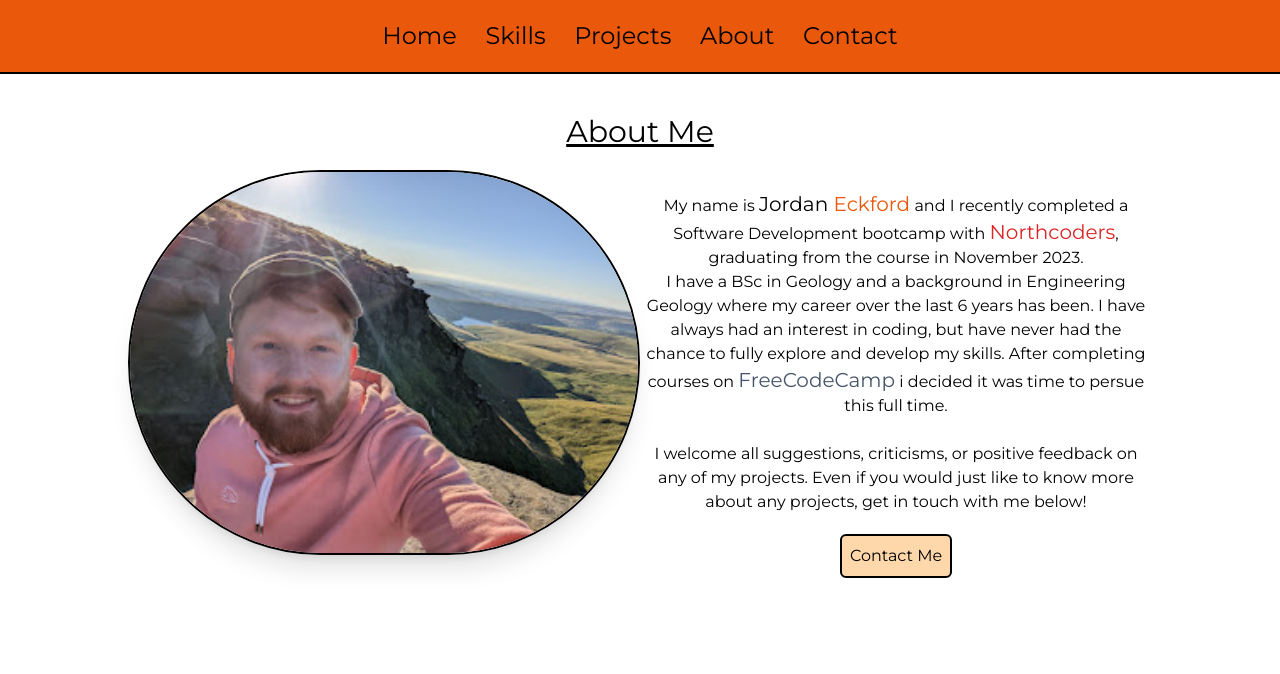
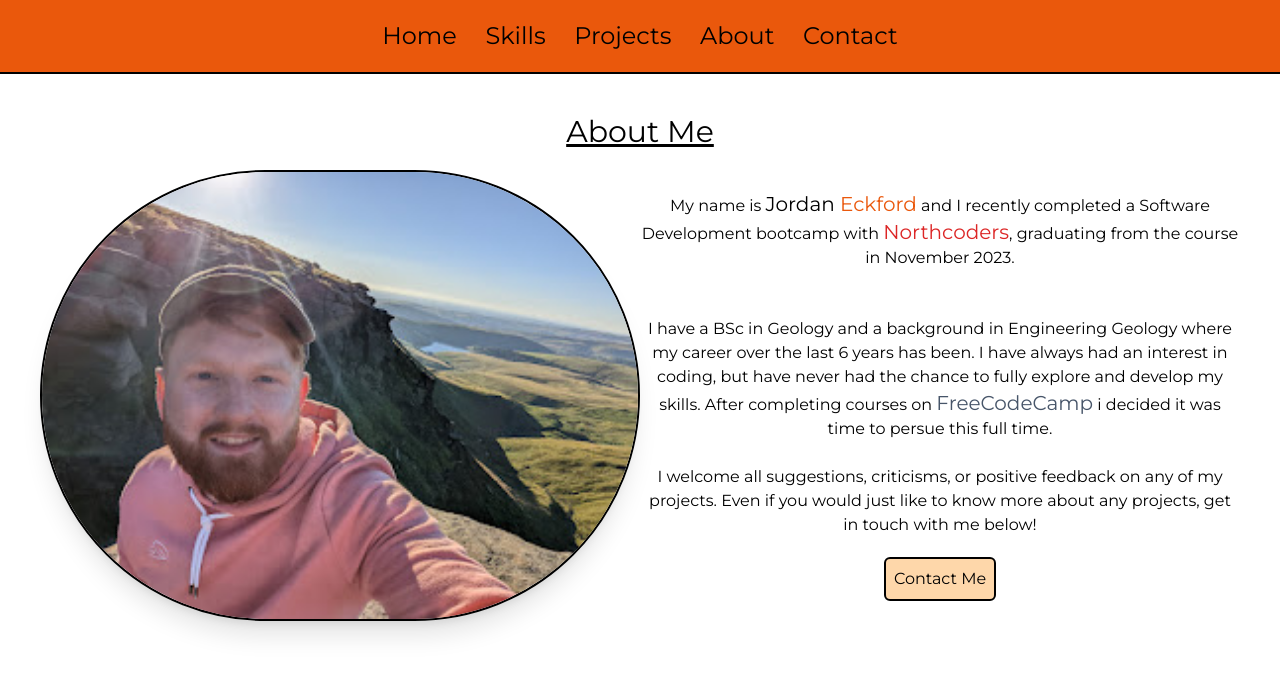
Before and after one commit to JordanEckford/Portfolio, a React (Vite) app: page /about in a window 1280 px wide. Shown: the top 674 px of the page. Built offline with nearby package versions, Linux system fonts and the light colour scheme.

Commit message:
fixed minor layout issue with about page

```diff
--- a/src/assets/Components/About.jsx
+++ b/src/assets/Components/About.jsx
@@ -4,7 +4,7 @@ export const About = () => {
  return (
   <>
    <h2 className="mt-0 text-center text-3xl underline sm:mt-10">About Me</h2>
-   <div className="m-auto text-center w-[90%] xl:w-[80%] xl:max-w-{1200px] xl:grid xl:grid-cols-2 xl:grid-rows-1 xl:max-h-[700px]">
+   <div className="m-auto text-center w-[90%] xl:w-[1200px] xl:grid xl:grid-cols-2 xl:grid-rows-1 xl:max-h-[700px]">
     <img className="m-auto mt-5 rounded-full w-[80vw] shadow-xl border-2 border-black xl:grid-cols-1 xl:row-span-3" src="jordan.jpg" />
     <p className="m-auto mt-10">
      My name is {"  "}
```
